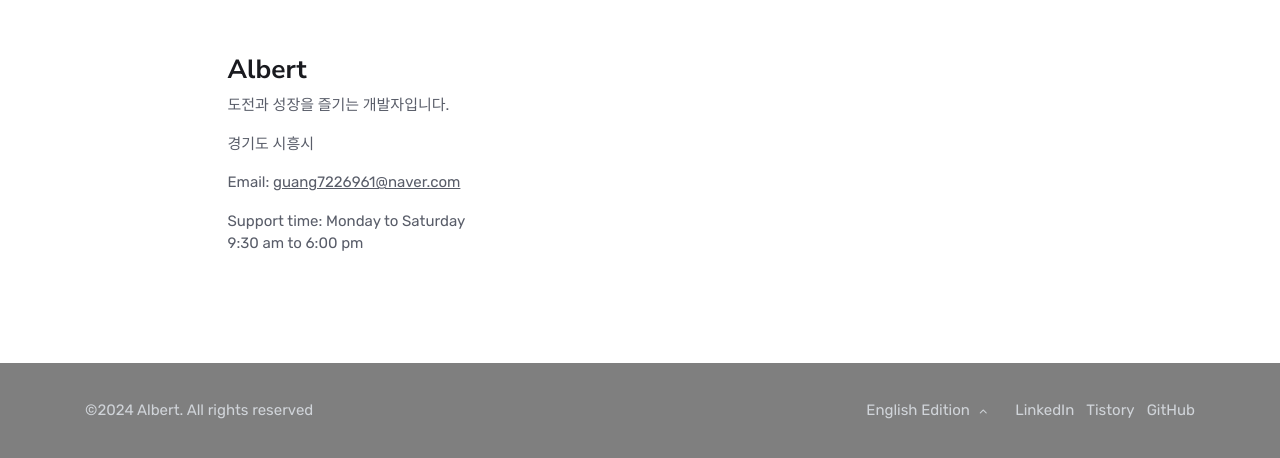
After one commit to AlbertImKr/blog, a Django app: page /contact/ in a window 1280 px wide. The commit adds this page. Shown: the part 602-1060 px from the top of the page. Run offline with Django 5.2, Linux system fonts and the light colour scheme; some libraries are stand-ins or nearby versions.

Commit message:
feat: contact 구현

```diff
--- a/blog/urls.py
+++ b/blog/urls.py
@@ -1,9 +1,12 @@
 from django.contrib import admin
 from django.urls import include
 from django.urls import path
+
+from .views import ContactView
 
 urlpatterns = [
     path("admin/", admin.site.urls),
     path("", include("post.urls")),
     path("", include("user.urls")),
+    path("contact/", ContactView.as_view(), name="contact"),
 ]
--- /dev/null
+++ b/blog/views.py
@@ -0,0 +1,5 @@
+from django.views.generic import TemplateView
+
+
+class ContactView(TemplateView):
+    template_name = "contact.html"
--- a/templates/base.html
+++ b/templates/base.html
@@ -139,7 +106,7 @@ Header START -->
                         <a class="nav-link" href="{% url 'user_manage' %}"><i class="bi bi-toggles me-1"></i>manage</a>
                     </li>
                     {% endif %}
-                    <li class="nav-item"><a class="nav-link" href="contact.html"><i
+                    <li class="nav-item"><a class="nav-link" href="{% url 'contact' %}"><i
                         class="bi bi-envelope-at-fill me-1"></i>Contact</a></li>
                 </ul>
                 <div class="d-flex align-items-center">
--- /dev/null
+++ b/templates/contact.html
@@ -0,0 +1,91 @@
+{% extends 'base.html' %}
+{% load category_filters %}
+{% load static %}
+{% block css %}
+
+<!-- Favicon -->
+<link href="{% static 'assets/images/favicon.ico' %}" rel="shortcut icon">
+
+
+<!-- Google Font -->
+<link rel="preconnect" href="https://fonts.gstatic.com">
+<link
+    href="https://fonts.googleapis.com/css2?family=Nunito+Sans:wght@400;700&family=Rubik:wght@400;500;700&display=swap"
+    rel="stylesheet">
+
+<!-- Plugins CSS -->
+<link href="https://cdnjs.cloudflare.com/ajax/libs/font-awesome/6.6.0/css/all.min.css" rel="stylesheet"
+      type="text/css">
+<link href="https://cdnjs.cloudflare.com/ajax/libs/bootstrap-icons/1.11.3/font/bootstrap-icons.min.css" rel="stylesheet"
+      type="text/css">
+
+<!-- Theme CSS -->
+<link href="{% static 'assets/css/style.css' %}" rel="stylesheet" type="text/css">
+{% endblock %}
+{% block content %}
+<!-- **************** MAIN CONTENT START **************** -->
+<main>
+
+    <!-- =======================
+    Inner intro START -->
+    <section>
+        <div class="container">
+            <div class="row">
+                <div class="col-md-9 mx-auto text-center">
+                    <h1 class="display-4">Contact Me</h1>
+                </div>
+            </div>
+        </div>
+    </section>
+    <!-- =======================
+    Inner intro END -->
+
+    <!-- =======================
+    Contact info START -->
+    <section class="pt-4">
+        <div class="container">
+            <div class="row">
+                <div class="col-xl-9 mx-auto">
+                    <iframe class="w-100 h-300 grayscale"
+                            src="https://www.google.com/maps/embed?pb=!1m18!1m12!1m3!1d3022.9663095343008!2d-74.00425878428698!3d40.74076684379132!2m3!1f0!2f0!3f0!3m2!1i1024!2i768!4f13.1!3m3!1m2!1s0x89c259bf5c1654f3%3A0xc80f9cfce5383d5d!2sGoogle!5e0!3m2!1sen!2sin!4v1586000412513!5m2!1sen!2sin"
+                            height="500" style="border:0;" aria-hidden="false" tabindex="0"></iframe>
+                    <div class="row mt-5">
+                            <h3>Albert</h3>
+                            <p>도전과 성장을 즐기는 개발자입니다.</p>
+                            <address>경기도 시흥시</address>
+                            <p>Email: <a href="guang7226961@naver.com" class="text-reset"><u>guang7226961@naver.com</u></a></p>
+                            <p>Support time: Monday to Saturday
+                                <br>
+                                9:30 am to 6:00 pm
+                            </p>
+                    </div>
+                </div>  <!-- Col END -->
+            </div>
+        </div>
+    </section>
+    <!-- =======================
+    Contact info END -->
+
+</main>
+<!-- **************** MAIN CONTENT END **************** -->
+{% endblock %}
+{% block footer %}
+<!-- =======================
+Footer START -->
+<footer class="pb-0">
+    <div class="bg-dark-overlay-5 mt-5">
+        {% include 'foot_copyright.html' %}
+    </div>
+</footer>
+<!-- =======================
+Footer END -->
+{% endblock %}
+{% block scripts %}
+<!-- Bootstrap JS -->
+<script crossorigin="anonymous"
+        integrity="sha384-ka7Sk0Gln4gmtz2MlQnikT1wXgYsOg+OMhuP+IlRH9sENBO0LRn5q+8nbTov4+1p"
+        src="https://cdn.jsdelivr.net/npm/bootstrap@5.1.3/dist/js/bootstrap.bundle.min.js"></script>
+
+<!-- Template Functions -->
+<script src="{% static '/assets/js/functions.js' %}"></script>
+{% endblock %}
```
Also changed, not shown: other parts of templates/base.html (+0 -43 lines), templates/manage_base.html (+0 -33 lines).
